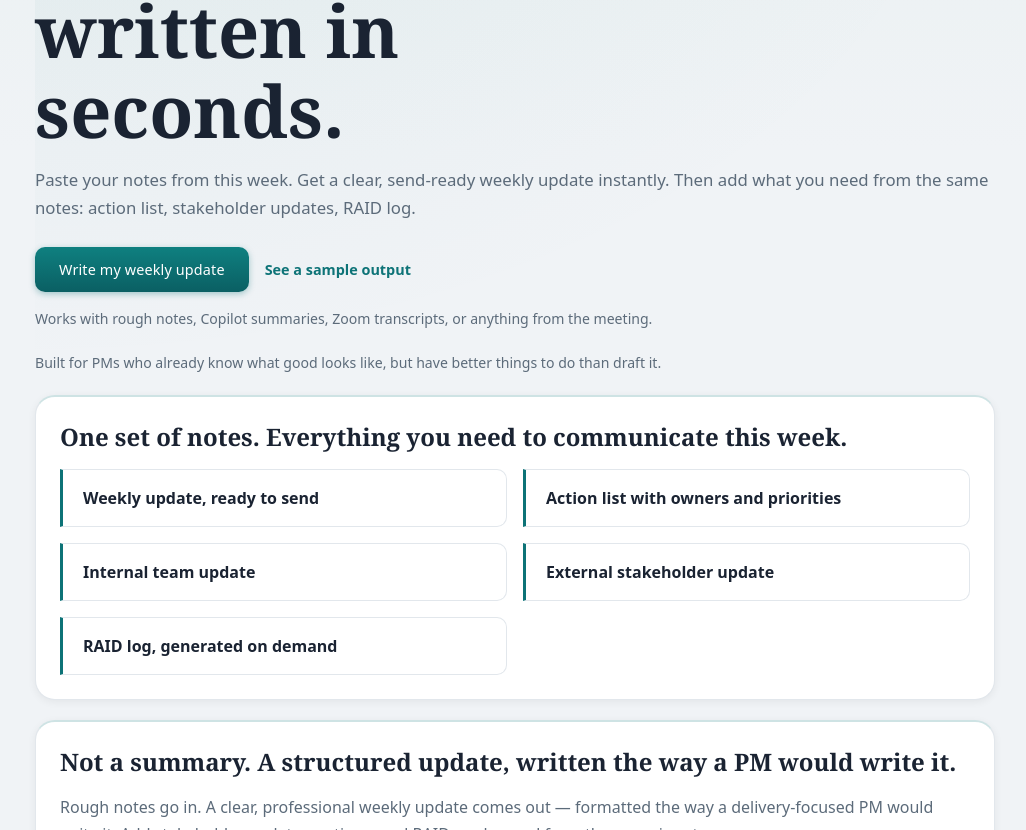
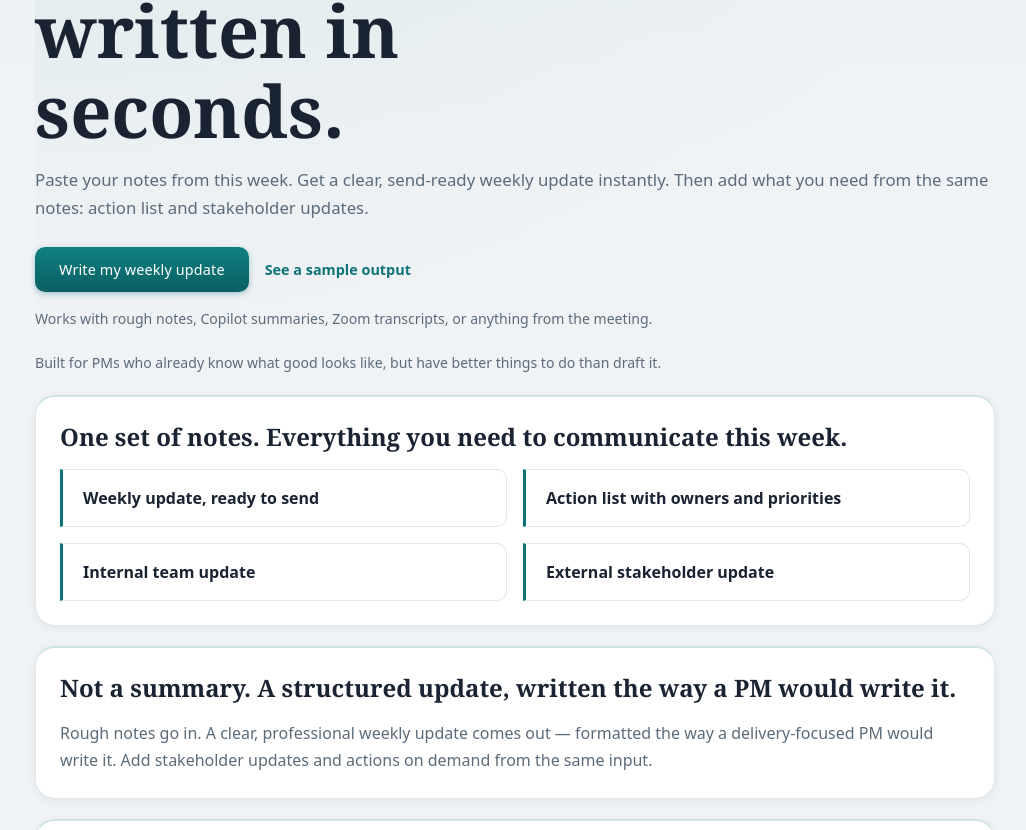
Before and after one commit to romeosison-svg/updateflow, a Next.js app: page / in a window 1280 px wide. Shown: the part 270-1100 px from the top of the page, without its empty margins (125-1151 px from the left). Built offline with nearby package versions, Linux system fonts and the light colour scheme; no server answers.

Commit message:
fix(copy): remove remaining RAID references from landing page

```diff
--- a/app/page.tsx
+++ b/app/page.tsx
@@ -4,8 +4,7 @@ const valueItems = [
   "Weekly update, ready to send",
   "Action list with owners and priorities",
   "Internal team update",
-  "External stakeholder update",
-  "RAID log, generated on demand"
+  "External stakeholder update"
 ] as const;
 
 export default function LandingPage() {
@@ -20,8 +19,8 @@ export default function LandingPage() {
         </h1>
         <p className="mt-4 text-muted font-sans text-[1.05rem] leading-relaxed">
           Paste your notes from this week. Get a clear, send-ready weekly update
-          instantly. Then add what you need from the same notes: action list, stakeholder updates,
-          RAID log.
+          instantly. Then add what you need from the same notes: action list and stakeholder
+          updates.
         </p>
 
         <div className="flex flex-wrap items-center gap-4 mt-6 mobile:grid mobile:grid-cols-1">
@@ -74,7 +73,7 @@ export default function LandingPage() {
         <p className="m-0 text-muted font-sans text-base leading-relaxed">
           Rough notes go in. A clear, professional weekly update comes out —
           formatted the way a delivery-focused PM would write it. Add stakeholder
-          updates, actions, and RAID on demand from the same input.
+          updates and actions on demand from the same input.
         </p>
       </section>
 
```
